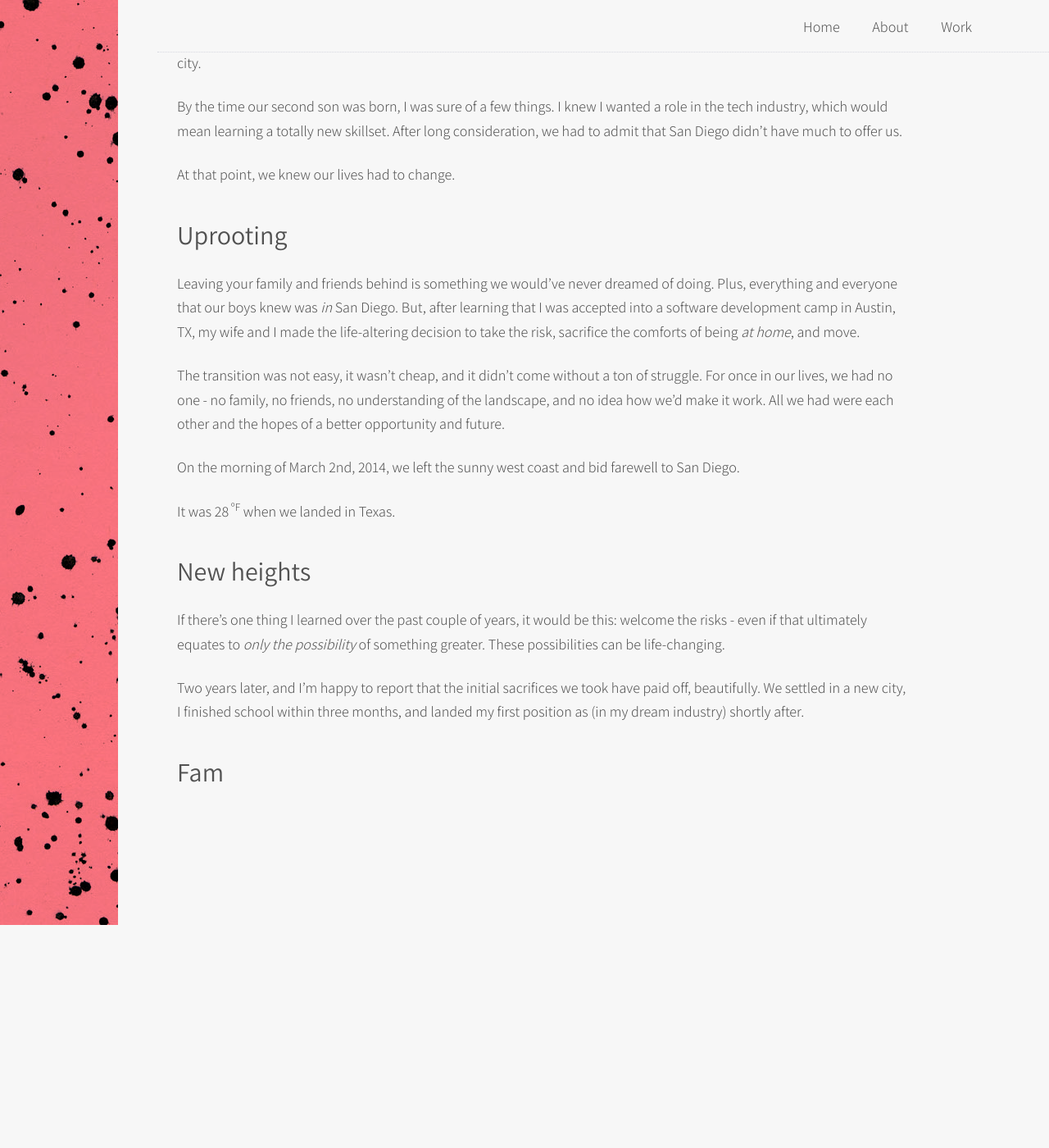
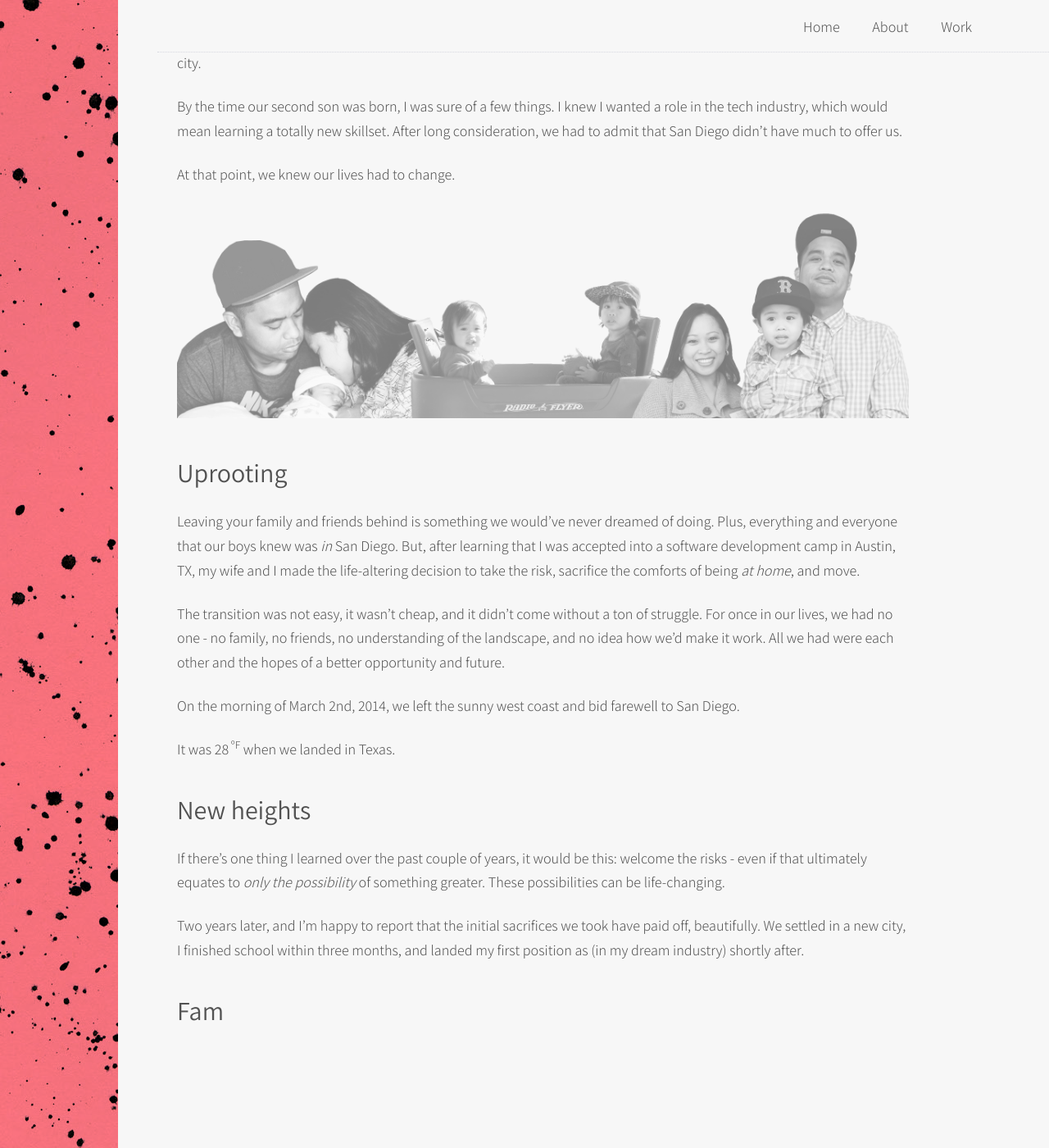
Before and after one commit to techtolentino/digital-card, a Jekyll site: the page built from about.md, in a window 1280 px wide and 1400 px high, scrolled down 992 px. Shown: the whole window at 82% size. Built offline with Jekyll 4.4.1, drawn with Linux system fonts in a browser that asks for light colours; before the commit the page ends 2120 px from its top, so only the background shows below that.

Commit message:
fam collage

```diff
--- a/_sass/_card.scss
+++ b/_sass/_card.scss
@@ -8,6 +8,7 @@
     }
 
     &--body {
-        padding: $spacing-unit / 2;
+        padding-left: $spacing-unit / 2;
+        padding-bottom: $spacing-unit;
     }
 }
--- /dev/null
+++ b/_sass/_image.scss
@@ -0,0 +1,10 @@
+.img {
+
+    &--FULL {
+        width: 100%;
+    }
+
+    &--LIGHT {
+        opacity: .5;
+    }
+}
--- a/about.md
+++ b/about.md
@@ -24,6 +24,8 @@ By the time our second son was born, I was sure of a few things. I knew I wanted
 
 At that point, we knew our lives had to change.
 
+<img class="img--FULL img--LIGHT" src="assets/fam-collage-1-trans.png" alt="">
+
 ### Uprooting
 
 Leaving your family and friends behind is something we would've never dreamed of doing. Plus, everything and everyone that our boys knew was _in_ San Diego. But, after learning that I was accepted into a software development camp in Austin, TX, my wife and I made the life-altering decision to take the risk, sacrifice the comforts of being _at home_, and move.
--- a/css/main.scss
+++ b/css/main.scss
@@ -18,6 +18,7 @@
 @import 'card';
 @import 'container';
 @import 'dividers';
+@import 'image';
 @import 'layers';
 @import 'layout';
 @import 'home';
```
Also changed, not shown: assets/fam-collage-1-trans.png (added), assets/fam-collage-1.png (added).
